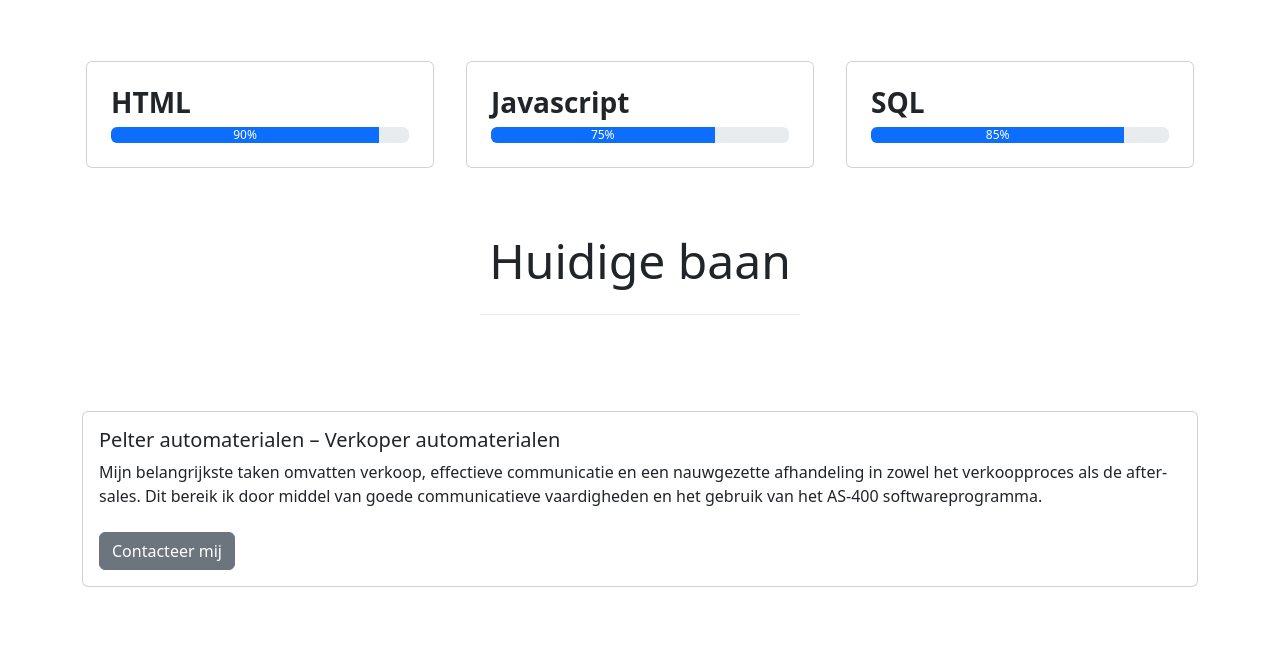
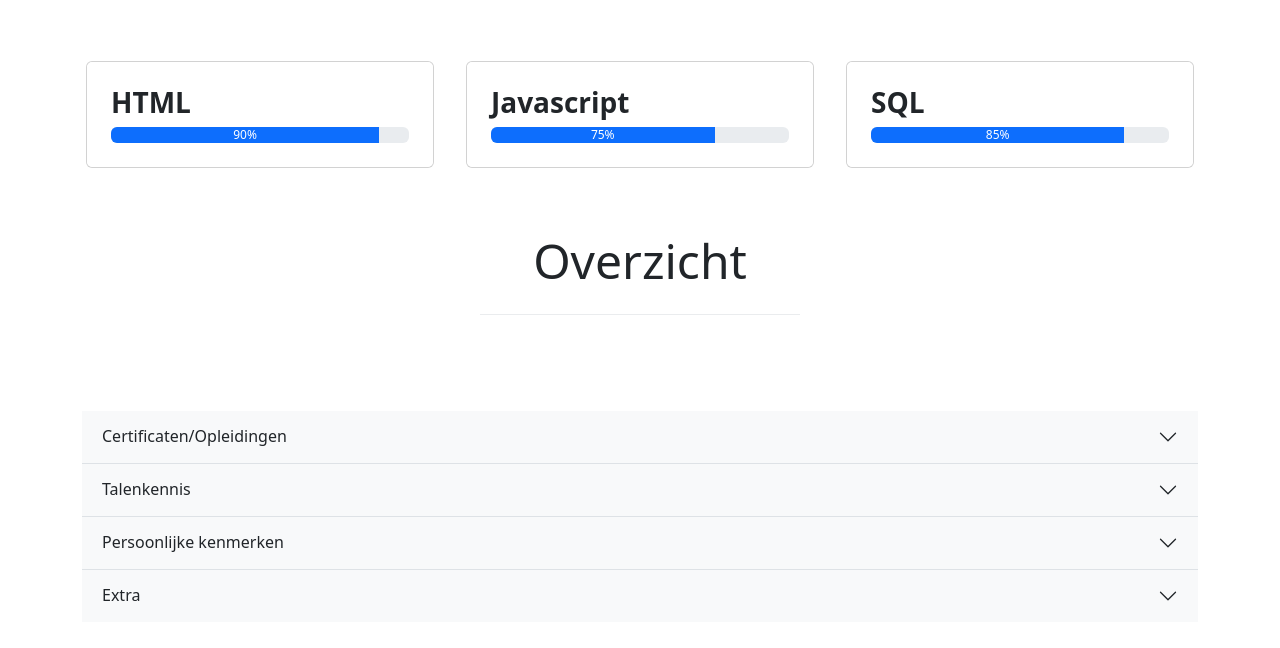
Before and after one commit to DavidWaligora/MijnWebsite, a plain HTML site: page curriculumvitae.html in a window 1280 px wide. Shown: the part 546-1194 px from the top of the page. Drawn offline with nearby package versions, Linux system fonts and the light colour scheme.

Commit message:
Update curriculumvitae.html
remove

```diff
--- a/curriculumvitae.html
+++ b/curriculumvitae.html
@@ -151,31 +151,6 @@
     </div>
   </div>
 
-<section class="bsb-skill-1  py-3 py-md-5">
-  <div class="container">
-    <div class="row justify-content-md-center">
-      <div class="col-12 col-md-10 col-lg-8 col-xl-7 col-xxl-6">
-        <h2 class="mb-4 display-5 text-center">Huidige baan</h2>
-
-        <hr class="w-50 mx-auto mb-5 mb-xl-9 border-dark-subtle">
-      </div>
-    </div>
-  </div>
-</section>
-
-    <div class="container">
-        <div class="card mb-3"  border-radius: 0; border: 0;">
-              <div class="card-body">
-                <h5 class="card-title">Pelter automaterialen – Verkoper automaterialen</h5>
-                <p class="card-text">
-                    Mijn belangrijkste taken omvatten verkoop, effectieve communicatie en een nauwgezette afhandeling in zowel het verkoopproces als de after-sales. Dit bereik ik door middel van goede communicatieve vaardigheden en het gebruik van het AS-400 softwareprogramma. <br> <br>
-                    <a href="contact.html"><button type="button" class="btn btn-secondary">Contacteer mij</button></a>
-                </p>
-              </div>
-
-          </div>
-        </div>
-
 
         <section class="bsb-skill-1  py-3 py-md-5">
           <div class="container">
```
